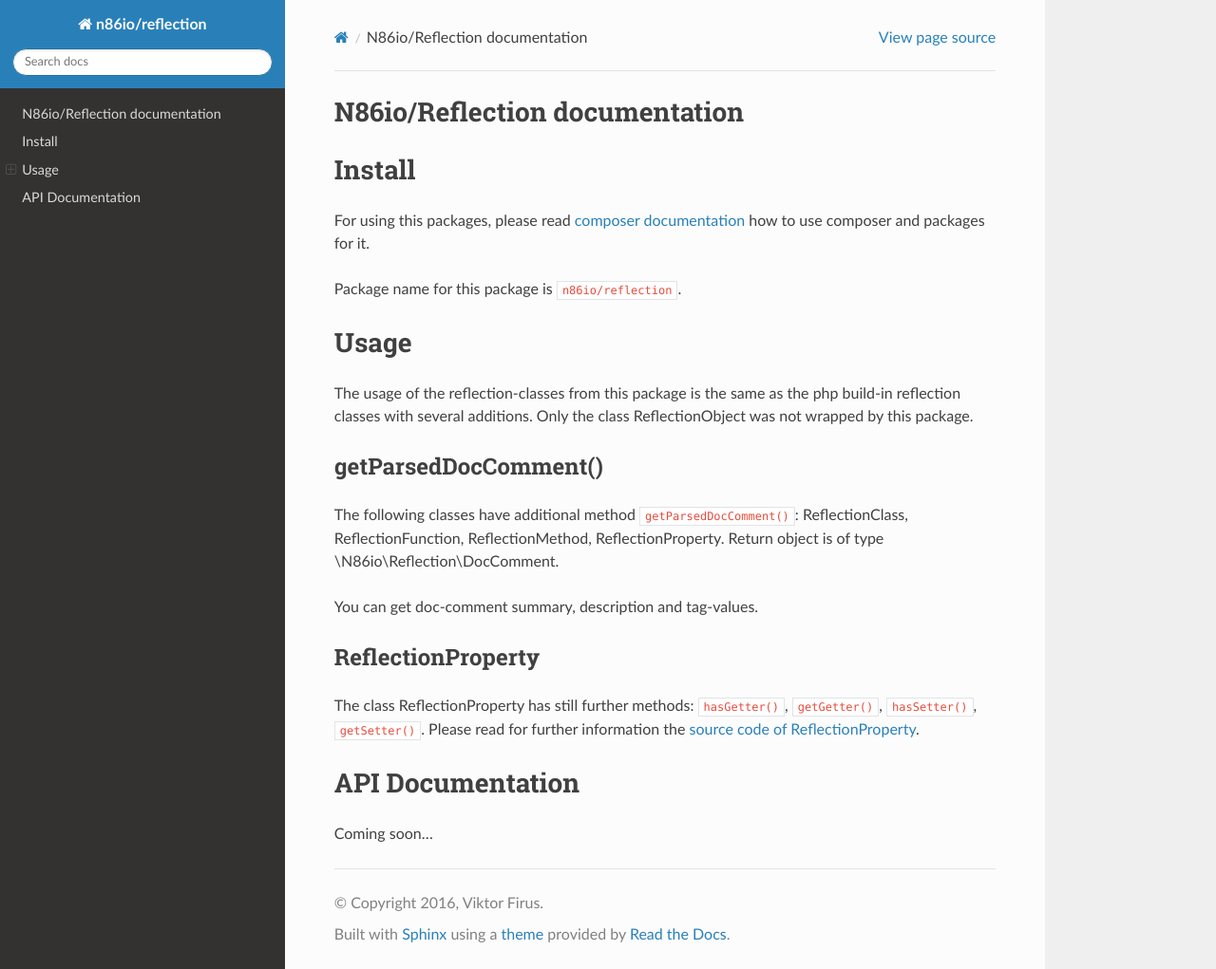
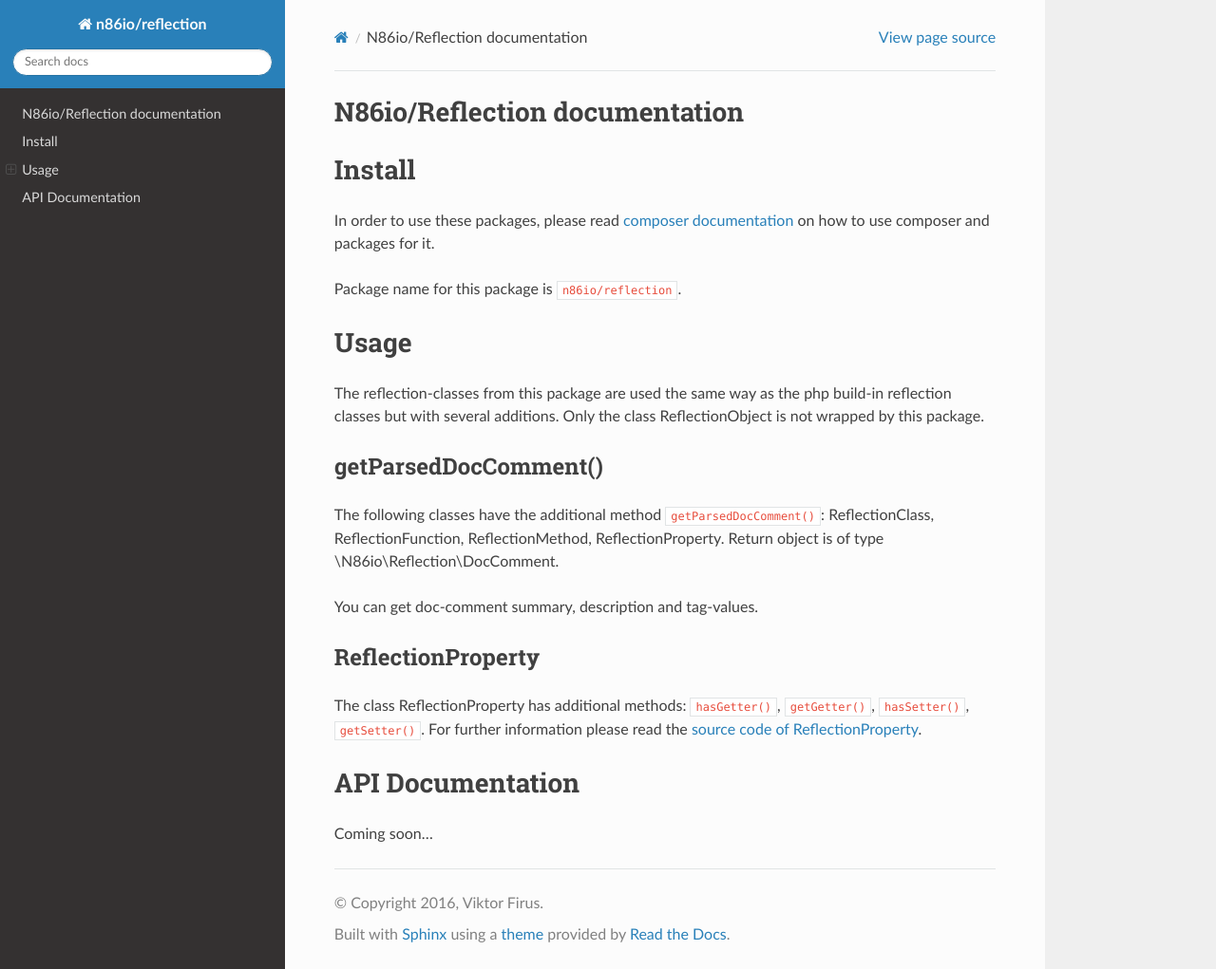
Before and after one commit to bennykurz/reflection, a Sphinx documentation site: the page built from doc/index.rst, in a window 1280 px wide and 1021 px high. Shown: the whole window at 95% size. Built offline with Sphinx 7.4.7 and the Read the Docs theme 2.0.0, drawn with Linux system fonts in a browser that asks for light colours.

Commit message:
Proofreading of documentation

```diff
--- a/doc/index.rst
+++ b/doc/index.rst
@@ -4,21 +4,21 @@
 Install
 =======
 
-For using this packages, please read `composer documentation
-<https://getcomposer.org/doc>`_ how to use composer and packages for it.
+In order to use these packages, please read `composer documentation
+<https://getcomposer.org/doc>`_ on how to use composer and packages for it.
 
 Package name for this package is ``n86io/reflection``.
 
 Usage
 =====
 
-The usage of the reflection-classes from this package is the same as the php build-in reflection classes with several
-additions. Only the class ReflectionObject was not wrapped by this package.
+The reflection-classes from this package are used the same way as the php build-in reflection classes but with several
+additions. Only the class ReflectionObject is not wrapped by this package.
 
 getParsedDocComment()
 ---------------------
 
-The following classes have additional method ``getParsedDocComment()``: ReflectionClass, ReflectionFunction,
+The following classes have the additional method ``getParsedDocComment()``: ReflectionClass, ReflectionFunction,
 ReflectionMethod, ReflectionProperty. Return object is of type \\N86io\\Reflection\\DocComment.
 
 You can get doc-comment summary, description and tag-values.
@@ -26,8 +26,8 @@
 ReflectionProperty
 ------------------
 
-The class ReflectionProperty has still further methods: ``hasGetter()``, ``getGetter()``, ``hasSetter()``,
-``getSetter()``. Please read for further information the `source code of ReflectionProperty
+The class ReflectionProperty has additional methods: ``hasGetter()``, ``getGetter()``, ``hasSetter()``,
+``getSetter()``. For further information please read the `source code of ReflectionProperty
 <https://github.com/n86io/reflection/blob/master/src/ReflectionProperty.php>`_.
 
 API Documentation
```
